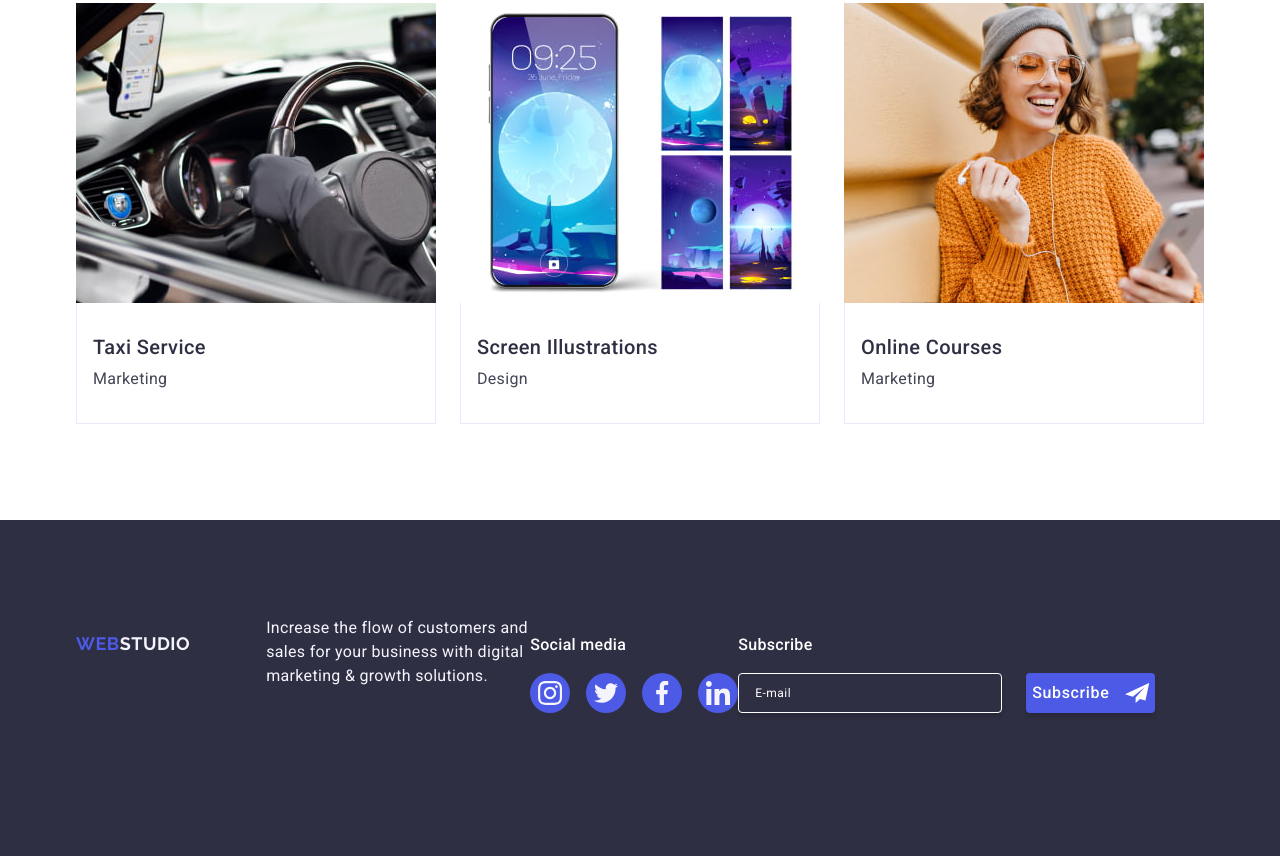
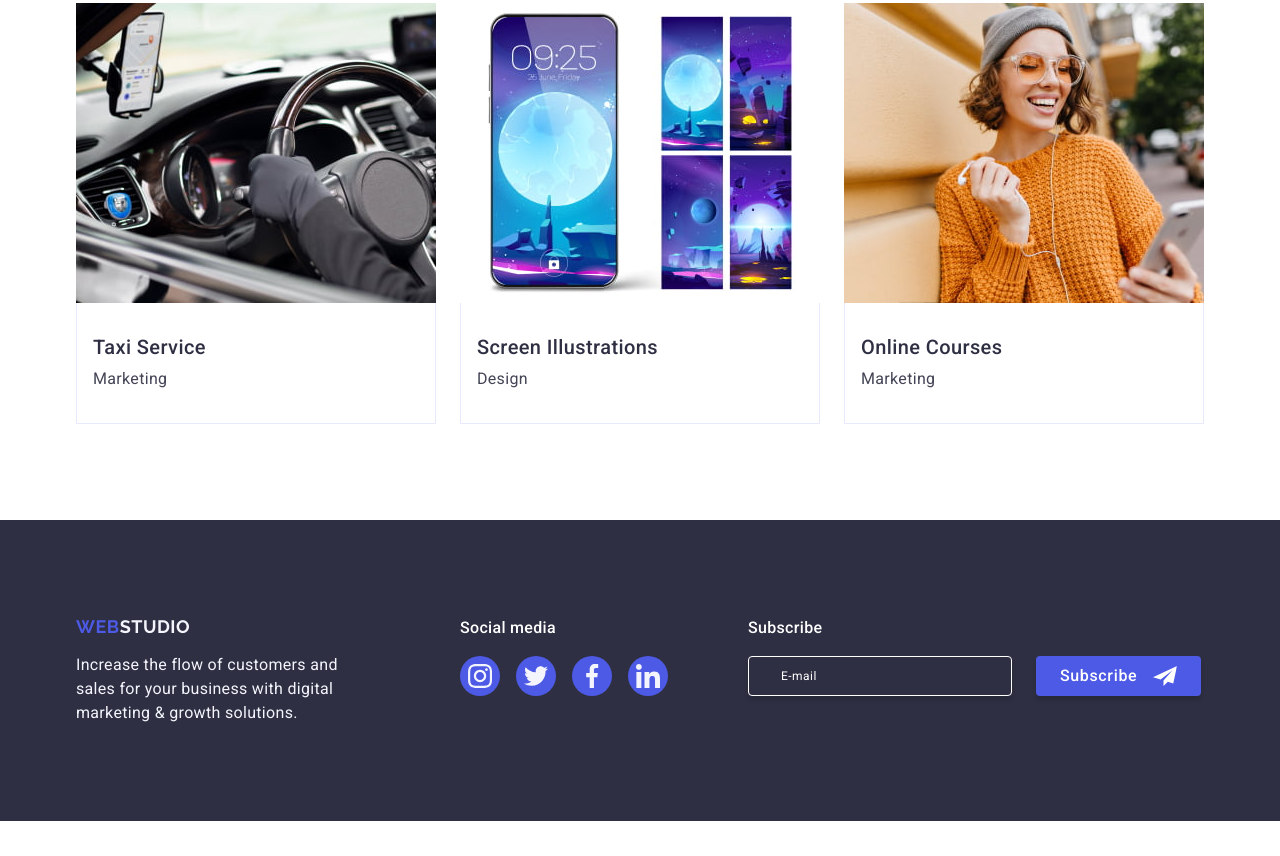
Before and after one commit to Nataliia-Babina/goit-markup-hw-06, a plain HTML site: page index.html in a window 1280 px wide. Shown: the part 2543-3399 px from the top of the page. After the commit the page ends 3364 px from the top, so only its background shows below. Drawn offline with nearby package versions, Linux system fonts and the light colour scheme.

Commit message:
HW6-march

```diff
--- a/css/styles.css
+++ b/css/styles.css
@@ -692,105 +692,108 @@ display: none;
 
 }
 
+.footer-page-info {
+    font-size: 16px;
+    line-height: 1.5;
+    letter-spacing: 0.02em;
+    color: #f4f4fd;
+    max-width: 264px;
+    text-align: left;
+
+}
 .logo-footer {
+    display: block;
     font-family: "Raleway", sans-serif;
     font-weight: 700;
+    text-align: center;
     font-size: 18px;
     line-height: 1.17;
     letter-spacing: 0.03em;
     text-transform: uppercase;
     color: #4d5ae5;
-    display: inline-block;
+    text-decoration: none;
     margin-bottom: 16px;
-}
+    padding: 0;
 
-.logo-raleway-footer {
-    color: #f4f4fd;
 
 }
-
-.footer-page-info {
-    font-size: 16px;
-    line-height: 1.5;
-    letter-spacing: 0.02em;
-    color: #f4f4fd;
-    max-width: 288px;
-    text-align: left;
-    margin-top: 0;
-    margin-bottom: 0;
-}
-
 @media screen and (min-width: 768px) {
-    .footer-page-info {
-        font-size: 16px;
-        line-height: 1.5;
-        letter-spacing: 0.02em;
-        color: #f4f4fd;
-        max-width: 264px;
+    .logo-footer {
         text-align: left;
     }
 }
-.container-footer-page {
-    display: flex;
-
-    row-gap: 72px;
-    align-items: baseline;
-    flex-wrap: wrap;
-
-}
-
-
-@media only screen and (min-width: 768px) and (max-width: 1157px) {
-    .container-footer-page {
-    width: 584px;
-    display: flex;
-    flex-wrap: wrap;
-
+@media screen and (min-width: 1158px) {
+    .logo-footer {
+        text-align: left;
     }
 }
-
-@media screen and (min-width: 1158px) {
-    .container-footer-page {
-        display: flex;
-        align-items: baseline;
-    }
+.logo-raleway-footer {
+        font-family: 'Raleway', sans-serif;
+        color: #f4f4fd;
+        font-size: 18px;
+        line-height: 1.17;
+        letter-spacing: 0.03em;
+        text-transform: uppercase;
 }
 .social-media-title {
-    font-family: "Roboto", sans-serif;
+    text-align: center;
     font-weight: 500;
     font-size: 16px;
     line-height: 1.5;
     letter-spacing: 0.02em;
     color: #FFFFFF;
-    margin-bottom: 16px;
-
-
+    padding-bottom: 16px;
 }
 
-@media screen and (max-width: 767px) {
+@media screen and (min-width: 768px) {
     .social-media-title {
-        text-align: center;
+        text-align: left;
     }
 }
-.footer-page-container {
+@media screen and (min-width: 1158px) {
+    .social-media-title {
+        text-align: left;
+    }
+}
+.social-media {
     display: flex;
-    flex-wrap: wrap;
     justify-content: center;
-    text-align: center;
-    margin-bottom: 72px;
+    flex-direction: column;
 }
-
 .social-media-menu {
     display: flex;
     gap: 16px;
-    align-items: center;
     justify-content: center;
+}
+@media screen and (min-width: 1158px) {
+    .footer-page-container {
+        margin-right: 120px;
+    }
+}
+
+.container-footer-page {
+    display: flex;
+    flex-direction: column;
+    gap: 72px;
+    }
+
+@media only screen and (min-width: 768px) {
+    .container-footer-page {
+    flex-direction: row;
+    flex-wrap: wrap;
+    align-items: flex-start;;
+    width: 584px;
+    gap: 72px 24px;
+
+    }
+}
+@media screen and (min-width: 1158px) {
+    .container-footer-page {
+        gap: 0;
+        width: 1158px;
+        flex-wrap: nowrap;
 
 }
-.social-media-list {
-    width: 40px;
-    height: 40px;
-    transition: background-color 250ms cubic-bezier(0.4, 0, 0.2, 1);
 }
 
 .social-media-link-color {
@@ -818,76 +821,48 @@ display: none;
 .menu-portfolio-item:hover{
     box-shadow: 0px 1px 6px rgba(46, 47, 66, 0.08), 0px 1px 1px rgba(46, 47, 66, 0.16), 0px 2px 1px rgba(46, 47, 66, 0.08);
 }
+.social-media-list {
+    width: 40px;
+    height: 40px;
+    transition: background-color 250ms cubic-bezier(0.4, 0, 0.2, 1);
+}
 
-
+.footer-subscribe {
+       display: flex;
+       flex-direction: column;
+       align-items: flex-start
+}
 .footer-subscribe-text {
-    text-align: center;
+    text-align:center;
     font-weight: 500;
     font-size: 16px;
     line-height: 1.5;
     letter-spacing: 0.02em;
     color: #fff;
-    display: flex;
-    flex-direction: column;
     margin-bottom: 16px;
-    }
+
+
+        }
 
 @media screen and (min-width: 768px) {
     .footer-subscribe-text {
         text-align: left;
-        font-weight: 500;
-        font-size: 16px;
-        line-height: 1.5;
-        letter-spacing: 0.02em;
-        color: #ffffff;
-        margin-bottom: 16px;
 
     }
 }
 
-@media screen and (min-width: 1158px) {
-    .footer-subscribe-text {
-        font-weight: 500;
-        font-size: 16px;
-        line-height: 1.5;
-        letter-spacing: 0.02em;
-        color: #fff;
-        text-align: left;
-        margin-bottom: 16px;
-    }
-}
-.subscribe-form {
-    display: flex;
-    flex-direction: column;
-    gap: 16px;
-    align-items: center;
-}
-@media screen and (min-width: 768px) {
-    .subscribe-form {
-        justify-content: space-between;
-        display: flex;
-        flex-direction: row;
-    }
-}
-
-@media screen and (min-width: 1158px) {
-    .subscribe-form {
-        display: flex;
-        gap: 24px;
-    }
-}
 .footer-subscribe-btn {
     display: flex;
-    align-items: center;
-    justify-content: center;
+    margin: auto;
     color: #fff;
-    font-family: 'Roboto', sans-serif;
     font-size: 16px;
     font-weight: 500;
     line-height: 1.5;
     letter-spacing: 0.04em;
     background-color: #4d5ae5;
     border: none;
+    text-align: center;
+    padding: 8px 24px;
     border-radius: 4px;
     box-shadow: 0px 4px 4px 0px rgba(0, 0, 0, 0.15);
     max-width: 165px;
@@ -897,7 +872,8 @@ display: none;
 }
 @media screen and (min-width: 768px) {
     .footer-subscribe-btn {
-        margin-left: 0;
+        justify-content: center;
+        align-items: center;
     }
 }
 .footer-subscribe-btn:hover,
@@ -917,6 +893,8 @@ display: none;
     box-shadow: 0 4px 4px 0 rgba(0, 0, 0, 0.15);
     background-color: transparent;
     padding-left: 16px;
+    padding-bottom: 8px;
+    padding-top: 8px;
 }
 @media screen and (min-width: 768px) {
     .footer-input {
@@ -925,15 +903,37 @@ display: none;
 }
 .footer-input::placeholder {
     color: #ffffff;
+    font-size: 12px;
+    line-height: 2;
+    letter-spacing: 0.04em;
+    padding-left: 16px;
+    padding-bottom: 8px;
+    padding-top: 8px;
 }
 
-.icon-footer-third {
+.icon-send {
     fill: #ffffff;
     margin-left: 16px;
 }
-.icon-send {
-    fill: #ffffff;
-    margin-left: 16px;
+.subscribe-form {
+    display: flex;
+    flex-direction: column;
+    gap: 24px;
+}
+
+@media screen and (min-width: 768px) {
+    .subscribe-form {
+        flex-direction: row;
+    }
+}
+
+@media screen and (min-width: 1158px) {
+    .subscribe-label {
+        display: flex;
+        flex-direction: column;  }
+    .footer-subscribe {
+        margin-left: 80px;
+    }
 }
 /* =========== /Footer Section styles =========== */
 
@@ -1189,45 +1189,6 @@ display: none;
 }
 /* =========== /Rewiew form styles =========== */
 
-/* =========== Footer subscribe styles =========== */
-
-.footer-subscribe {
-    display: flex;
-    flex-direction: column;
-}
-.subscribe-label {
-    display: flex;
-}
-
-.footer-input {
-    border: 1px solid white;
-    background-color: transparent;
-    font-size: 12px;
-    line-height: 2;
-    letter-spacing: 0.04em;
-    border-radius: 4px;
-    max-width: 100%;
-    height: 40px;
-    padding-left: 16px;
-    color: white;
-    box-shadow: 0px 4px 4px rgba(0, 0, 0, 0.15);
-}
-
-.footer-input::placeholder {
-    color: white;
-}
-
-.footer-input:focus {
-    outline: none
-}
-
-.footer-subscribe-btn:hover,
-.footer-subscribe-btn:focus {
-    background-color: #404BBF;
-}
-
-/* =========== /Footer subscribe styles =========== */
-
 /* =========== Mobile menu styles =========== */
 .menu-item-mobile {
     margin-top: 40px;
```
